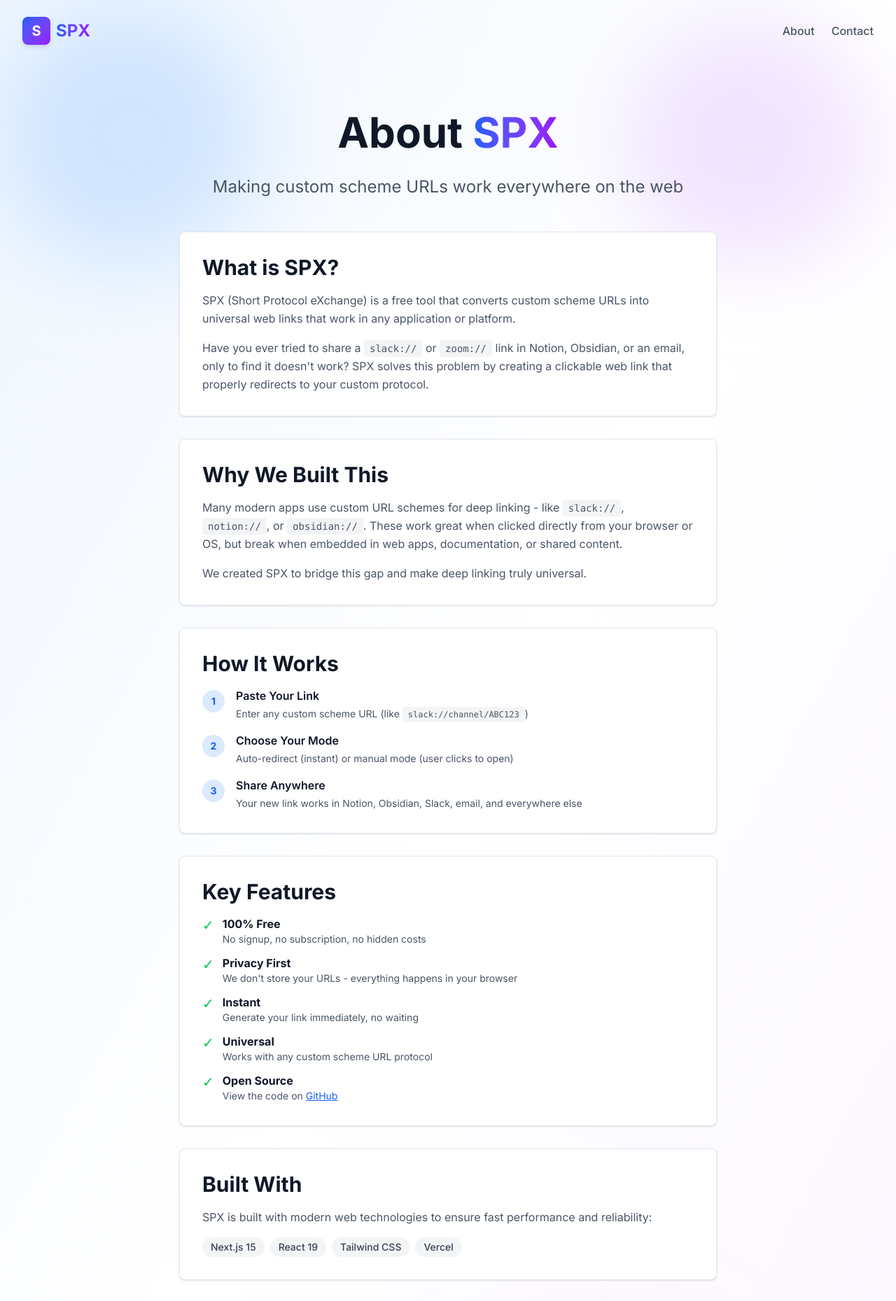
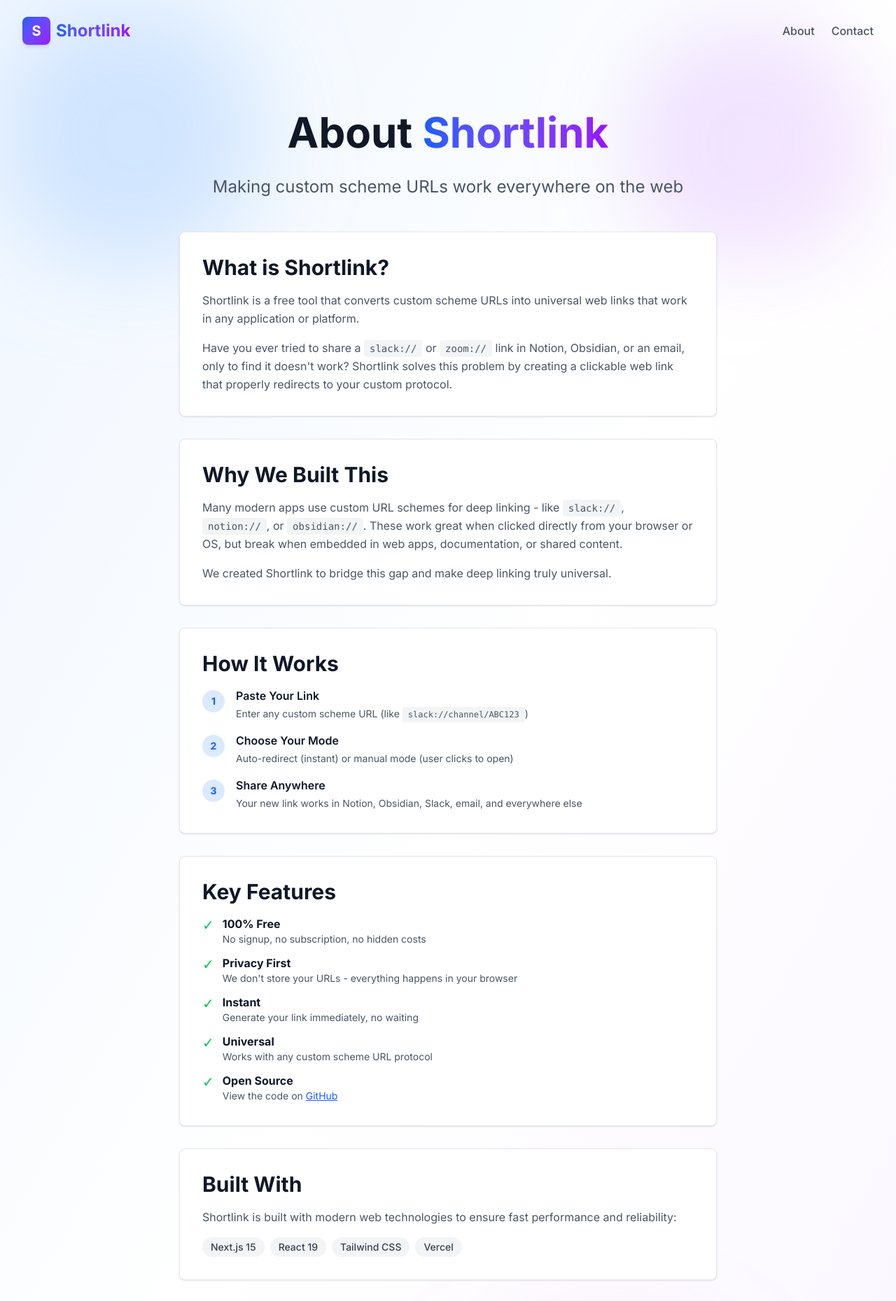
Before and after one commit to inlife/spx, a Next.js app: page /about in a window 1280 px wide. Shown: the top 1859 px of the page at 70% size. Built offline with nearby package versions, Linux system fonts and the light colour scheme.

Commit message:
changed the namming

```diff
--- a/app/about/page.js
+++ b/app/about/page.js
@@ -18,7 +18,7 @@
             {/* Hero Section */}
             <section className="text-center mt-8 sm:mt-12 lg:mt-16 mb-12 max-w-4xl mx-auto">
                 <h1 className="text-4xl sm:text-5xl lg:text-6xl font-bold text-gray-900 mb-6 leading-tight">
-                    About <span className="bg-gradient-to-r from-blue-600 to-purple-600 bg-clip-text text-transparent">SPX</span>
+                    About <span className="bg-gradient-to-r from-blue-600 to-purple-600 bg-clip-text text-transparent">Shortlink</span>
                 </h1>
                 <p className="text-xl sm:text-2xl text-gray-600 mb-8 max-w-3xl mx-auto">
                     Making custom scheme URLs work everywhere on the web
@@ -27,14 +27,14 @@
 
             {/* Main Content */}
             <article className="w-full max-w-3xl mx-auto space-y-8">
-                {/* What is SPX */}
+                {/* What is Shortlink */}
                 <section className="bg-white border border-gray-200 rounded-lg shadow-sm p-6 sm:p-8">
-                    <h2 className="text-2xl sm:text-3xl font-bold text-gray-900 mb-4">What is SPX?</h2>
+                    <h2 className="text-2xl sm:text-3xl font-bold text-gray-900 mb-4">What is Shortlink?</h2>
                     <p className="text-gray-600 mb-4 leading-relaxed">
-                        SPX (Short Protocol eXchange) is a free tool that converts custom scheme URLs into universal web links that work in any application or platform.
+                        Shortlink is a free tool that converts custom scheme URLs into universal web links that work in any application or platform.
                     </p>
                     <p className="text-gray-600 leading-relaxed">
-                        Have you ever tried to share a <code className="bg-gray-100 px-2 py-1 rounded text-sm">slack://</code> or <code className="bg-gray-100 px-2 py-1 rounded text-sm">zoom://</code> link in Notion, Obsidian, or an email, only to find it doesn't work? SPX solves this problem by creating a clickable web link that properly redirects to your custom protocol.
+                        Have you ever tried to share a <code className="bg-gray-100 px-2 py-1 rounded text-sm">slack://</code> or <code className="bg-gray-100 px-2 py-1 rounded text-sm">zoom://</code> link in Notion, Obsidian, or an email, only to find it doesn't work? Shortlink solves this problem by creating a clickable web link that properly redirects to your custom protocol.
                     </p>
                 </section>
 
@@ -45,7 +45,7 @@
                         Many modern apps use custom URL schemes for deep linking - like <code className="bg-gray-100 px-2 py-1 rounded text-sm">slack://</code>, <code className="bg-gray-100 px-2 py-1 rounded text-sm">notion://</code>, or <code className="bg-gray-100 px-2 py-1 rounded text-sm">obsidian://</code>. These work great when clicked directly from your browser or OS, but break when embedded in web apps, documentation, or shared content.
                     </p>
                     <p className="text-gray-600 leading-relaxed">
-                        We created SPX to bridge this gap and make deep linking truly universal.
+                        We created Shortlink to bridge this gap and make deep linking truly universal.
                     </p>
                 </section>
 
@@ -129,7 +129,7 @@
                 <section className="bg-white border border-gray-200 rounded-lg shadow-sm p-6 sm:p-8">
                     <h2 className="text-2xl sm:text-3xl font-bold text-gray-900 mb-4">Built With</h2>
                     <p className="text-gray-600 mb-4 leading-relaxed">
-                        SPX is built with modern web technologies to ensure fast performance and reliability:
+                        Shortlink is built with modern web technologies to ensure fast performance and reliability:
                     </p>
                     <div className="flex flex-wrap gap-2">
                         <span className="bg-gray-100 text-gray-700 px-3 py-1 rounded-full text-sm font-medium">Next.js 15</span>
@@ -147,7 +147,7 @@
                         href="/"
                         className="inline-block px-6 py-3 text-sm font-medium text-white bg-blue-600 border border-blue-600 rounded-md hover:bg-blue-700 hover:border-blue-700 transition-all duration-200"
                     >
-                        Try SPX Now
+                        Try Shortlink Now
                     </a>
                 </section>
             </article>
--- a/app/contact/page.js
+++ b/app/contact/page.js
@@ -38,7 +38,7 @@
                     access_key: '23269879-4f18-4f1b-871d-d8adada577d3',
                     name: formData.name,
                     email: formData.email,
-                    subject: formData.subject || 'New message from SPX Contact Form',
+                    subject: formData.subject || 'New message from Shortlink Contact Form',
                     message: formData.message,
                 })
             })
--- a/app/layout.js
+++ b/app/layout.js
@@ -6,7 +6,7 @@
 const inter = Inter({ subsets: ['latin'] })
 
 export const metadata = {
-  title: 'SPX - Make Links Work in Notion, Obsidian & Other Apps | Free Link Converter',
+  title: 'Shortlink - Make Links Work in Notion, Obsidian & Other Apps | Free Link Converter',
   description: 'Convert custom scheme URLs into universal links that work in Notion, Obsidian, Slack, and anywhere else. Free, instant, no signup required.',
   keywords: 'notion links, obsidian links, broken links fix, link converter, url fixer, share links notion, share links obsidian, clickable links, custom scheme, universal links, slack links, zoom links, obsidian url, notion url',
   authors: [{ name: 'inlife' }],
@@ -15,16 +15,16 @@
     apple: '/favicon.svg',
   },
   openGraph: {
-    title: 'SPX - Make Links Work in Notion, Obsidian & Other Apps | Free Link Converter',
+    title: 'Shortlink - Make Links Work in Notion, Obsidian & Other Apps | Free Link Converter',
     description: 'Convert custom scheme URLs into universal links that work in Notion, Obsidian, Slack, and anywhere else. Free, instant, no signup required.',
     url: 'https://www.shortlink.studio',
-    siteName: 'SPX - Free Link Converter',
+    siteName: 'Shortlink - Free Link Converter',
     images: [
       {
         url: 'https://www.shortlink.studio/preview.png?v=1',
         width: 1200,
         height: 630,
-        alt: 'SPX - Make Links Work Everywhere',
+        alt: 'Shortlink - Make Links Work Everywhere',
       },
     ],
     locale: 'en_US',
--- a/components/header.js
+++ b/components/header.js
@@ -7,7 +7,7 @@
                     <span className="text-white font-bold text-lg sm:text-xl">S</span>
                 </div>
                 <span className="text-xl sm:text-2xl font-bold bg-gradient-to-r from-blue-600 to-purple-600 bg-clip-text text-transparent">
-                    SPX
+                    Shortlink
                 </span>
             </a>
 
```
